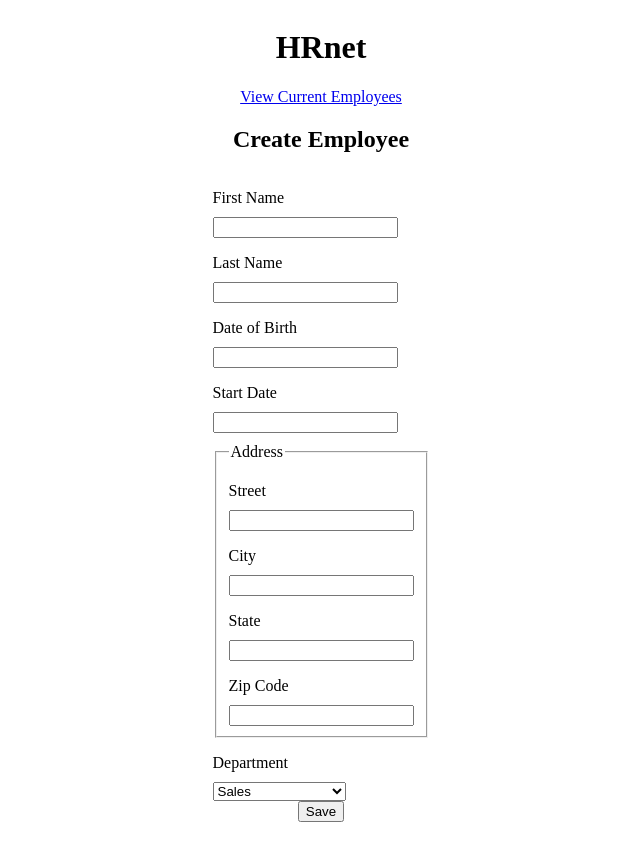
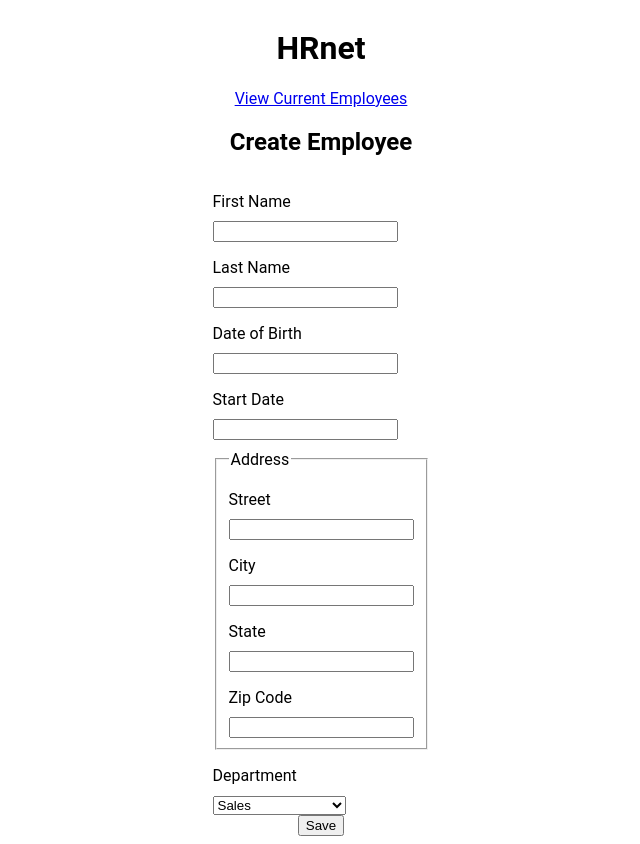
Before and after one commit to ACH90/HRnet, a React (Vite) app: page / in a window 1280 px wide. Shown: the whole page, without its empty margins (319-959 px from the left). Built offline with nearby package versions, Linux system fonts and the light colour scheme.

Commit message:
Modif font

```diff
--- a/src/main.css
+++ b/src/main.css
@@ -1,3 +1,11 @@
+:root {
+    --primary-color: #007BFF;
+    --secondary-color: #6c757d;
+    --background-color: #f8f9fa;
+    --text-color: #212529;
+    font-family: "Roboto", Tahoma, Geneva, Verdana, sans-serif;
+}
+
 .title {
     display: flex;
     align-items: center;
```
